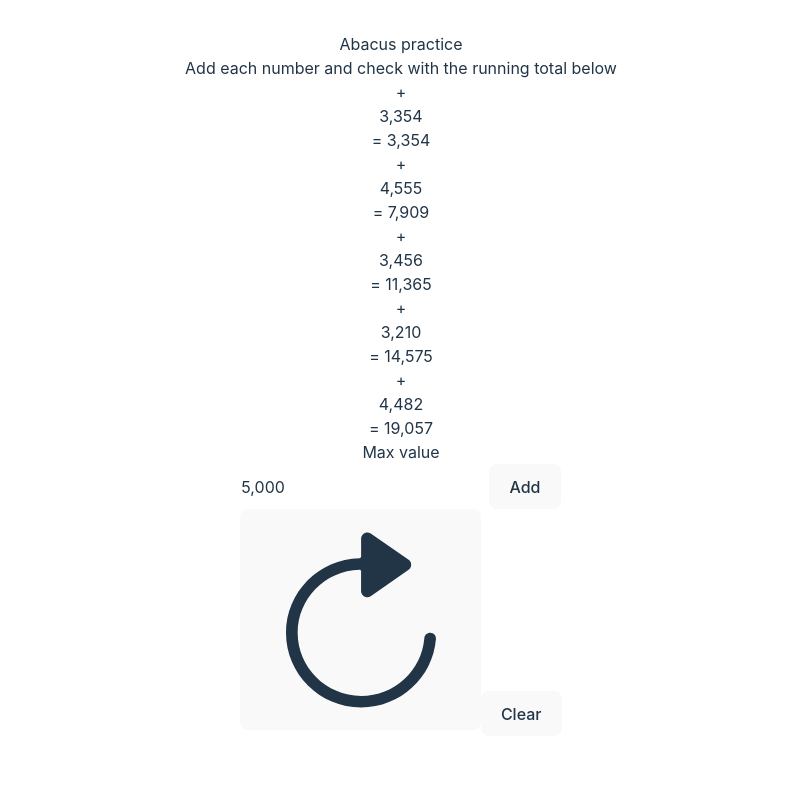
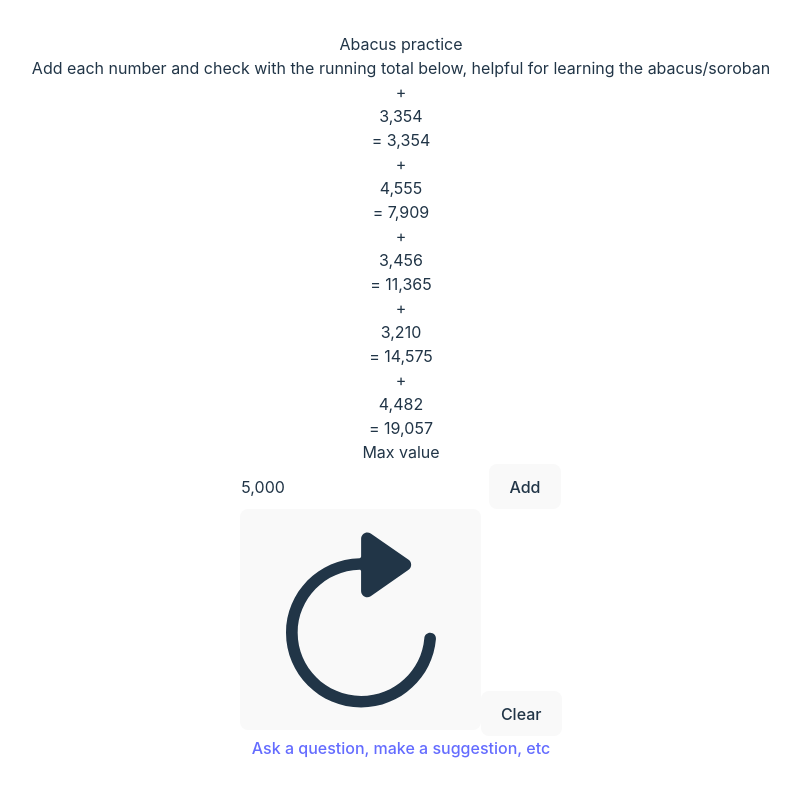
Before and after one commit to dnielbowen/abacusPractice, a React (Vite) app: page / in a window 1280 px wide. Shown: the top 796 px of the page, without its empty margins (239-1039 px from the left). Built offline with nearby package versions, Linux system fonts and the light colour scheme.

Commit message:
Add email

```diff
--- a/src/App.tsx
+++ b/src/App.tsx
@@ -28,7 +28,7 @@ function App() {
         <div className='text-4xl'>
           Abacus practice
         </div>
-        <div className='text-sm'>Add each number and check with the running total below</div>
+        <div className='text-sm'>Add each number and check with the running total below, helpful for learning the abacus/soroban</div>
       </div>
       <div className='flex justify-center items-end flex-col gap-4'>
         {nums.map((num, i) => <div className='flex flex-col items-end gap-0'>
@@ -65,6 +65,7 @@ function App() {
           </div>
         </div>
       </div>
+      <a className='mt-7 text-sm' href="mailto:dnielbowen@gmail.com">Ask a question, make a suggestion, etc</a>
     </div>
   );
 }
```
